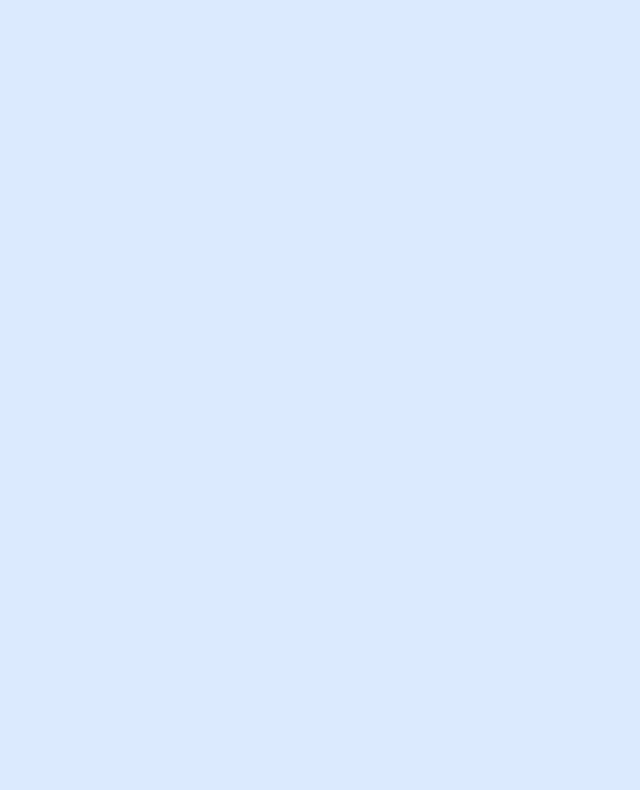
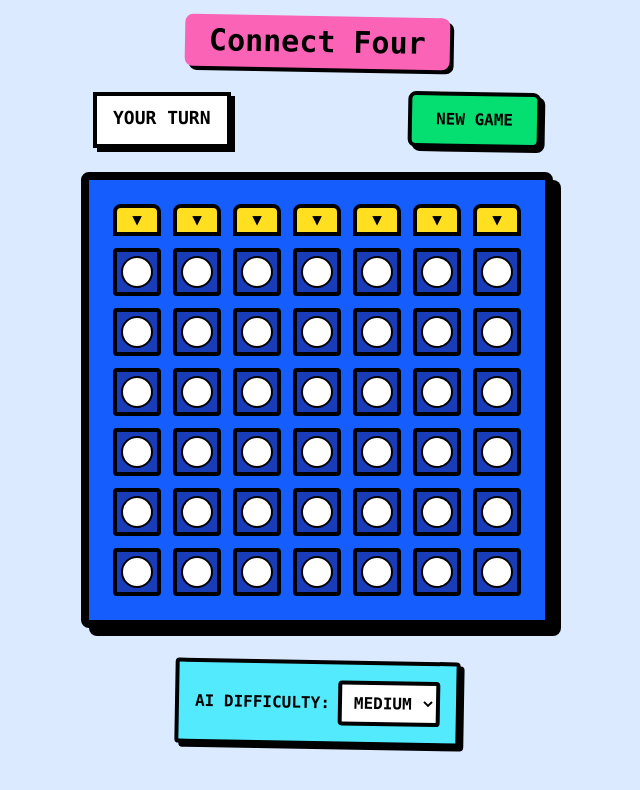
Before and after one commit to ritchie-gr8/mini-games-app, a Vue app: page /game/connect-four in a window 1280 px wide. Before the commit this address had no page. Shown: the top 790 px of the page, without its empty margins (323-963 px from the left). Built offline with nearby package versions, Linux system fonts and the light colour scheme.

Commit message:
feat(connect4): implement connect 4 game with simple AI

```diff
--- /dev/null
+++ b/src/components/games/ConnectFour.vue
@@ -0,0 +1,370 @@
+<script>
+export default {
+  name: 'ConnectFour',
+  data() {
+    return {
+      board: [],
+      currentPlayer: 1, // 1 player , 0 AI
+      gameOver: false,
+      winner: null,
+      isAITurn: false,
+      aiDifficulty: 'medium',
+      statusMessage: 'YOUR TURN',
+      directions: [
+        [0, 1], // horizontal
+        [1, 0], // vertical
+        [1, 1], // diagonal down-right
+        [1, -1], // diagonal down-left
+      ],
+    }
+  },
+  created() {
+    this.resetGame()
+  },
+  methods: {
+    resetGame() {
+      this.board = Array(6)
+        .fill()
+        .map(() => Array(7).fill(0))
+      this.currentPlayer = 1
+      this.gameOver = false
+      this.winner = null
+      this.isAITurn = false
+      this.statusMessage = 'YOUR TURN'
+      this.directions = [
+        [0, 1],
+        [1, 0],
+        [1, 1],
+        [1, -1],
+      ]
+    },
+
+    getCellClass(row, col) {
+      const cell = this.board[row][col]
+      if (cell === 0) return 'bg-white border-2 border-black'
+      if (cell === 1) return 'bg-red-500 border-4 border-black scale-95 shadow-inner'
+      return 'bg-yellow-400 border-4 border-black scale-95 shadow-inner'
+    },
+
+    canDropInColumn(col) {
+      return this.board[0][col] === 0
+    },
+
+    findAvailableRow(col) {
+      for (let row = 5; row >= 0; row--) {
+        if (this.board[row][col] === 0) return row
+      }
+      return -1
+    },
+
+    dropPiece(col) {
+      if (this.gameOver || this.isAITurn) return
+
+      const row = this.findAvailableRow(col)
+      if (row === -1) return
+
+      this.board[row][col] = this.currentPlayer
+
+      if (this.checkWin(row, col, this.currentPlayer)) {
+        this.gameOver = true
+        this.winner = this.currentPlayer
+        this.statusMessage = 'YOU WIN!'
+        return
+      }
+
+      if (this.isBoardFull()) {
+        this.gameOver = true
+        this.statusMessage = 'DRAW'
+        return
+      }
+
+      this.currentPlayer = 2
+      this.isAITurn = true
+      this.statusMessage = 'AI IS THINKING...'
+
+      setTimeout(() => {
+        this.makeAIMove()
+      }, 500)
+    },
+
+    makeAIMove() {
+      let col
+
+      switch (this.aiDifficulty) {
+        case 'easy':
+          col = this.getEasyAIMove()
+          break
+        case 'medium':
+          col = Math.random() < 0.7 ? this.getMediumAIMove() : this.getEasyAIMove()
+          break
+        case 'hard':
+          col = this.getHardAIMove()
+          break
+        default:
+          col = this.getMediumAIMove()
+      }
+
+      const row = this.findAvailableRow(col)
+      this.board[row][col] = 2
+
+      if (this.checkWin(row, col, 2)) {
+        this.gameOver = true
+        this.winner = 2
+        this.statusMessage = 'AI WINS!'
+        return
+      }
+
+      if (this.isBoardFull()) {
+        this.gameOver = true
+        this.statusMessage = 'DRAW!'
+        return
+      }
+
+      this.currentPlayer = 1
+      this.isAITurn = false
+      this.statusMessage = 'YOUR TURN'
+    },
+
+    getEasyAIMove() {
+      const validMoves = []
+      for (let col = 0; col < 7; col++) {
+        if (this.canDropInColumn(col)) {
+          validMoves.push(col)
+        }
+      }
+
+      return validMoves[Math.floor(Math.random() * validMoves.length)]
+    },
+
+    getMediumAIMove() {
+      // check for winning move
+      for (let col = 0; col < 7; col++) {
+        if (!this.canDropInColumn(col)) continue
+
+        const row = this.findAvailableRow(col)
+        this.board[row][col] = 2
+        if (this.checkWin(row, col, 2)) {
+          this.board[row][col] = 0
+          return col
+        }
+
+        this.board[row][col] = 0
+      }
+
+      // check if player is about to win and block
+      for (let col = 0; col < 7; col++) {
+        if (!this.canDropInColumn(col)) continue
+
+        const row = this.findAvailableRow(col)
+        this.board[row][col] = 1
+        if (this.checkWin(row, col, 1)) {
+          this.board[row][col] = 0
+          return col
+        }
+
+        this.board[row][col] = 0
+      }
+
+      return this.getEasyAIMove()
+    },
+
+    getHardAIMove() {
+      let bestScore = -Infinity
+      let bestCol = 0
+
+      const mediumMove = this.getMediumAIMove()
+      if (this.isWinningMove(mediumMove, 2) || this.isWinningMove(mediumMove, 1)) {
+        return mediumMove
+      }
+
+      for (let col = 0; col < 7; col++) {
+        if (!this.canDropInColumn(col)) continue
+
+        const row = this.findAvailableRow(col)
+        this.board[row][col] = 2
+        const score = this.evaluatePosition()
+        this.board[row][col] = 0
+
+        if (score > bestScore) {
+          bestScore = score
+          bestCol = col
+        }
+      }
+
+      return bestCol
+    },
+
+    evaluatePosition() {
+      let score = 0
+
+      const centerPreference = [0, 1, 2, 3, 2, 1, 0]
+
+      for (let col = 0; col < 7; col++) {
+        if (!this.canDropInColumn(col)) continue
+
+        const row = this.findAvailableRow(col)
+        score += centerPreference[col]
+        score += this.countThreats(row, col)
+      }
+
+      return score
+    },
+
+    countThreats(row, col) {
+      let threats = 0
+
+      const directions = this.directions
+
+      for (let [dx, dy] of directions) {
+        threats += this.evaluateDirection(row, col, dx, dy)
+      }
+
+      return threats
+    },
+
+    evaluateDirection(row, col, dx, dy) {
+      let score = 0
+
+      let aiCount = 0
+      let emptyCount = 0
+
+      for (let i = -3; i <= 3; i++) {
+        const newRow = row + i * dx
+        const newCol = col + i * dy
+
+        if (newRow < 0 || newRow >= 6 || newCol < 0 || newCol >= 7) continue
+
+        if (this.board[newRow][newCol] === 2) {
+          aiCount++
+        } else if (this.board[newRow][newCol] === 0) {
+          emptyCount++
+        }
+      }
+
+      if (aiCount >= 2 && emptyCount >= 2) score += aiCount * 2
+
+      return score
+    },
+
+    isWinningMove(col, player) {
+      if (!this.canDropInColumn(col)) return false
+
+      const row = this.findAvailableRow(col)
+      this.board[row][col] = player
+      const isWinning = this.checkWin(row, col, player)
+      this.board[row][col] = 0
+      return isWinning
+    },
+
+    isBoardFull() {
+      for (let col = 0; col < 7; col++) {
+        if (this.canDropInColumn(col)) return false
+      }
+      return true
+    },
+
+    checkWin(row, col, player) {
+      const directions = this.directions
+
+      for (let [dx, dy] of directions) {
+        let count = 1
+
+        count += this.countPieces(row, col, dx, dy, player)
+        count += this.countPieces(row, col, -dx, -dy, player)
+
+        if (count >= 4) return true
+      }
+
+      return false
+    },
+
+    countPieces(row, col, dx, dy, player) {
+      let count = 0
+      let newRow = row + dx
+      let newCol = col + dy
+
+      while (
+        newRow >= 0 &&
+        newRow < 6 &&
+        newCol >= 0 &&
+        newCol < 7 &&
+        this.board[newRow][newCol] === player
+      ) {
+        count++
+        newRow += dx
+        newCol += dy
+      }
+
+      return count
+    },
+  },
+}
+</script>
+
+<template>
+  <div class="flex flex-col items-center p-4 font-mono">
+    <h2
+      class="text-3xl font-black mb-6 text-black bg-pink-400 px-6 py-2 rounded-lg transform rotate-1 shadow-[4px_4px_0px_0px_rgba(0,0,0,1)]"
+    >
+      Connect Four
+    </h2>
+
+    <div class="flex flex-col md:flex-row justify-between w-full max-w-md mb-6 gap-4">
+      <div
+        class="text-lg font-bold px-4 py-2 bg-white border-4 border-black shadow-[4px_4px_0px_0px_rgba(0,0,0,1)] text-black text-center"
+        :class="gameOver ? 'bg-red-400' : ''"
+      >
+        {{ statusMessage }}
+      </div>
+      <button
+        @click="resetGame"
+        class="px-6 py-3 bg-green-400 text-black font-bold border-4 border-black rounded-lg transform rotate-1 hover:rotate-0 transition hover:bg-green-500 shadow-[4px_4px_0px_0px_rgba(0,0,0,1)] cursor-pointer"
+      >
+        NEW GAME
+      </button>
+    </div>
+
+    <div
+      class="bg-blue-600 p-6 rounded-lg border-8 border-black shadow-[8px_8px_0px_0px_rgba(0,0,0,1)]"
+    >
+      <div class="grid grid-cols-7 gap-3">
+        <button
+          v-for="col in 7"
+          :key="`col-${col}`"
+          @click="dropPiece(col - 1)"
+          :disabled="!canDropInColumn(col - 1) || gameOver || isAITurn"
+          class="w-12 h-8 bg-yellow-300 hover:bg-yellow-400 rounded-t-lg disabled:opacity-50 border-4 border-black font-black text-black transform hover:translate-y-1 transition cursor-pointer"
+        >
+          ▼
+        </button>
+
+        <template v-for="row in 6" :key="`row-${row}`">
+          <div
+            v-for="col in 7"
+            :key="`${row}-${col}`"
+            class="w-12 h-12 bg-blue-800 rounded border-4 border-black flex items-center justify-center p-1 overflow-hidden"
+          >
+            <div
+              class="w-full h-full rounded-full transform transition-all duration-300"
+              :class="getCellClass(row - 1, col - 1)"
+            />
+          </div>
+        </template>
+      </div>
+    </div>
+
+    <div
+      class="mt-8 bg-cyan-300 p-4 border-4 border-black rounded transform rotate-1 shadow-[4px_4px_0px_0px_rgba(0,0,0,1)]"
+    >
+      <label class="mr-2 font-bold text-black">AI DIFFICULTY:</label>
+      <select
+        v-model="aiDifficulty"
+        class="p-2 border-4 border-black rounded font-bold bg-white text-black cursor-pointer"
+      >
+        <option value="easy">EASY</option>
+        <option value="medium">MEDIUM</option>
+        <option value="hard">HARD</option>
+      </select>
+    </div>
+  </div>
+</template>
--- a/src/router/index.js
+++ b/src/router/index.js
@@ -29,11 +29,11 @@ const router = createRouter({
       name: 'tetris',
       component: () => import('../components/games/TetrisGame.vue'),
     },
-    // {
-    //   path: '/game/test',
-    //   name: 'test',
-    //   component: () => import('../components/games/TestGame.vue'),
-    // },
+    {
+      path: '/game/connect-four',
+      name: 'connect-four',
+      component: () => import('../components/games/ConnectFour.vue'),
+    },
   ],
 })
 
--- a/src/views/HomeView.vue
+++ b/src/views/HomeView.vue
@@ -21,18 +21,32 @@ const navigateToGame = (game) => {
       MINI GAMES
     </h1>
 
-    <div
-      class="grid grid-cols-3 gap-6 bg-pink-200 p-8 border-4 border-black shadow-[8px_8px_0_0_rgba(0,0,0,1)]"
-    >
+    <div class="bg-pink-200 p-8 border-4 border-black shadow-[8px_8px_0_0_rgba(0,0,0,1)]">
+      <div class="grid grid-cols-3 gap-6">
         <GameIcon icon="snake" :active="activeGame === 'snake'" @click="navigateToGame('snake')" />
-      <GameIcon icon="word" :active="activeGame === 'word'" @click="navigateToGame('test')" />
-      <GameIcon icon="memory" :active="activeGame === 'memory'" @click="navigateToGame('memory')" />
+        <GameIcon
+          icon="word"
+          :active="activeGame === 'word'"
+          @click="navigateToGame('connect-four')"
+        />
+        <GameIcon
+          icon="memory"
+          :active="activeGame === 'memory'"
+          @click="navigateToGame('memory')"
+        />
+      </div>
+      <div class="flex gap-6 mt-6 justify-center">
         <GameIcon
           icon="tictactoe"
           :active="activeGame === 'tictactoe'"
           @click="navigateToGame('tictactoe')"
         />
-      <GameIcon icon="tetris" :active="activeGame === 'tetris'" @click="navigateToGame('tetris')" />
+        <GameIcon
+          icon="tetris"
+          :active="activeGame === 'tetris'"
+          @click="navigateToGame('tetris')"
+        />
+      </div>
     </div>
   </main>
 </template>
```
Lines whose indentation alone changed are shown as unchanged.
